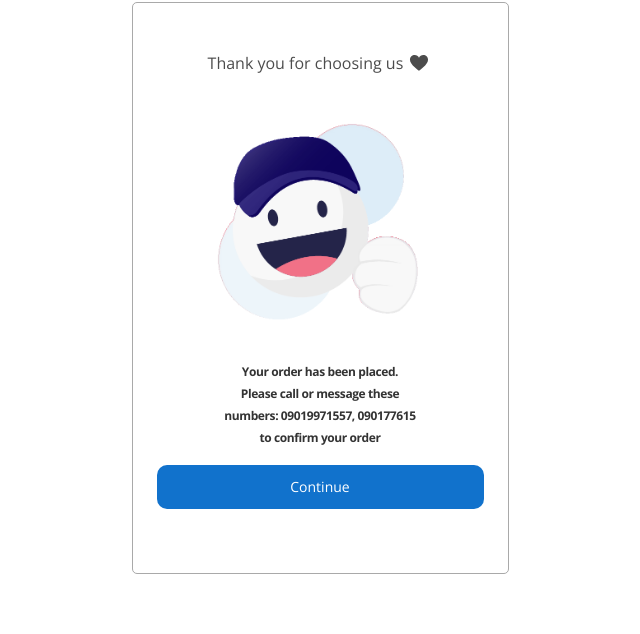
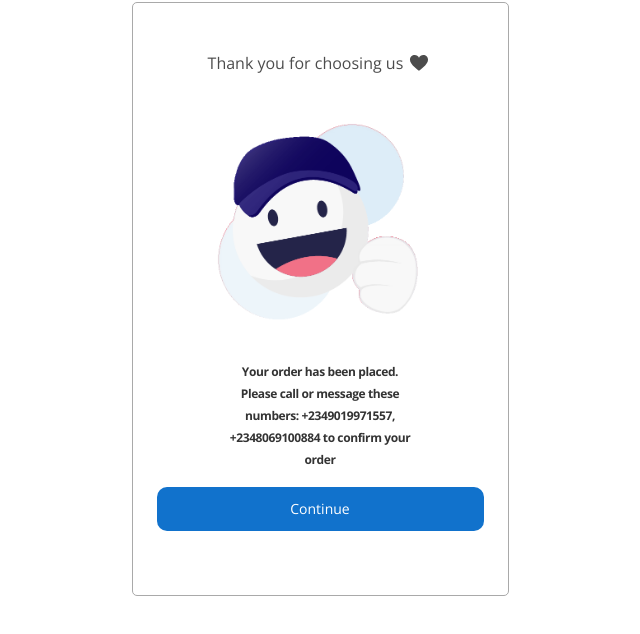
Before and after one commit to DaisiSegun/Root-web, a React (Create React App) app in the folder front-end/: page /congrats in a window 1280 px wide. Shown: the top 634 px of the page, without its empty margins (320-960 px from the left). Built offline with nearby package versions, Linux system fonts and the light colour scheme; no server answers.

Commit message:
sss
snkss

```diff
--- a/front-end/src/components/home/Congrats.js
+++ b/front-end/src/components/home/Congrats.js
@@ -47,7 +47,7 @@ console.log( apiUrl)
       </div>
       <img className='congrats-gif' src='/images/congrats.gif' alt="Congrats GIF" />
       <p className='place-order'>
-        Your order has been placed. Please call or message these numbers: 09019971557, 090177615 to confirm your order
+        Your order has been placed. Please call or message these numbers: +2349019971557, +2348069100884 to confirm your order
       </p>
       <button className='button-blue3' onClick={handleContinueClick}>Continue</button>
     </div>
```
